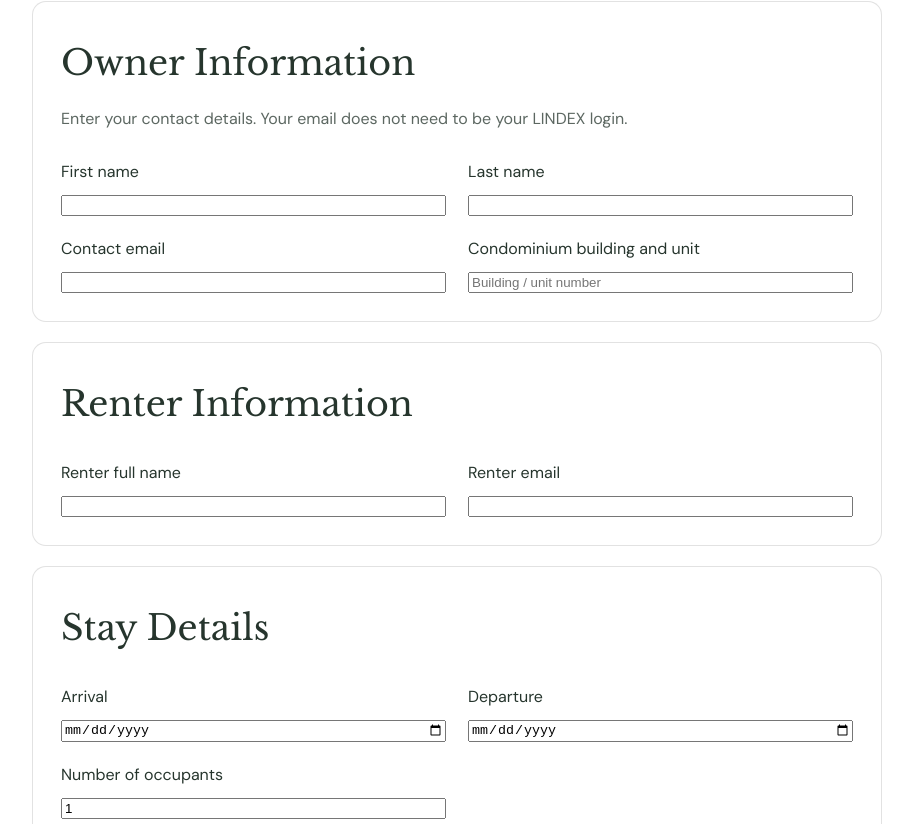
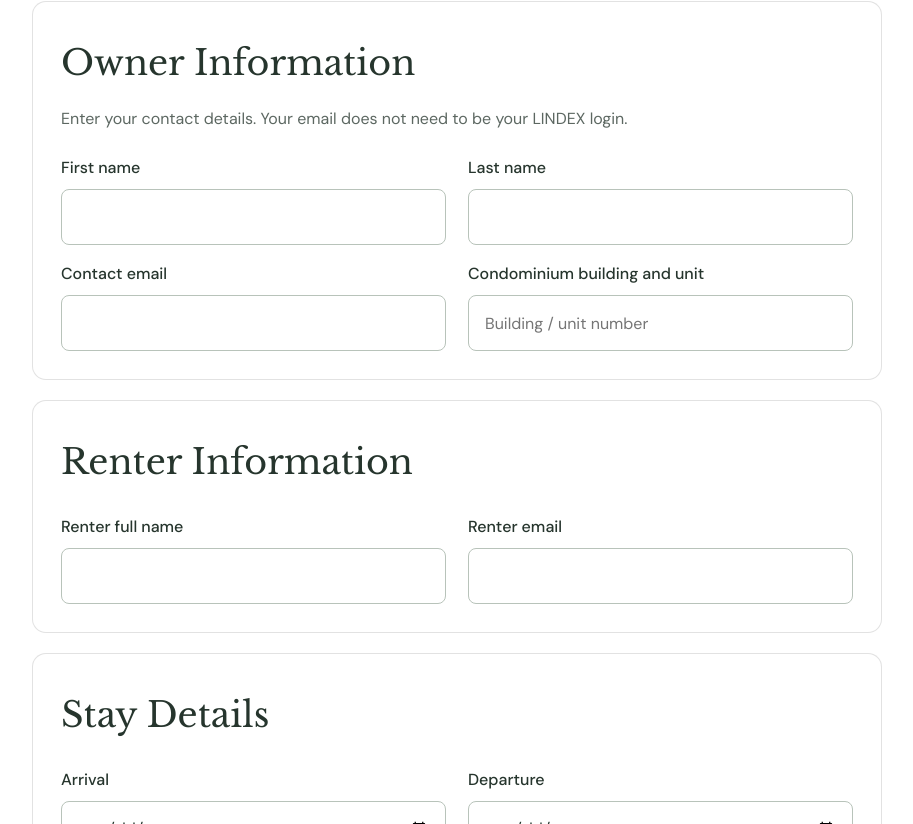
Before and after one commit to camdorio7/linderhof-public-website, a Next.js app: page /register-a-renter in a window 1280 px wide. Shown: the part 916-1740 px from the top of the page, without its empty margins (183-1096 px from the left). Built offline with nearby package versions, Linux system fonts and the light colour scheme.

Commit message:
Add files via upload

```diff
--- a/app/register-a-renter/RentalForm.tsx
+++ b/app/register-a-renter/RentalForm.tsx
@@ -19,8 +19,8 @@ export default function RentalForm(){
   if(state==='done')return <p role="status">Your renter registration was saved in LINDEX and is pending clubhouse approval. This does not grant access or issue a pass.</p>;
   const section={border:'1px solid rgba(125,125,125,.22)',borderRadius:14,padding:'clamp(18px,3vw,28px)',marginBottom:20,background:'#fff'};
   const grid={display:'grid',gridTemplateColumns:'repeat(auto-fit,minmax(min(100%,260px),1fr))',gap:'18px 22px'} as const;
-  const field={display:'grid',gap:8,minWidth:0} as const;
-  const input={width:'100%',boxSizing:'border-box' as const,minWidth:0};
+  const field={display:'grid',gap:10,minWidth:0,fontSize:16,fontWeight:500,lineHeight:1.4} as const;
+  const input={width:'100%',boxSizing:'border-box' as const,minWidth:0,height:56,minHeight:56,padding:'12px 16px',border:'1px solid #b8c3ba',borderRadius:8,background:'#fff',color:'#24382e',fontSize:16,fontWeight:400,letterSpacing:0,lineHeight:1.4,boxShadow:'none',fontFamily:'inherit'} as const;
   return <form onSubmit={submit} style={{maxWidth:960,margin:'28px auto 0'}}>
     <section style={section}>
       <h2 style={{margin:'0 0 8px'}}>Owner Information</h2><p style={{margin:'0 0 22px',opacity:.75}}>Enter your contact details. Your email does not need to be your LINDEX login.</p>
```
Also changed, not shown: INSTALL.txt (added).
